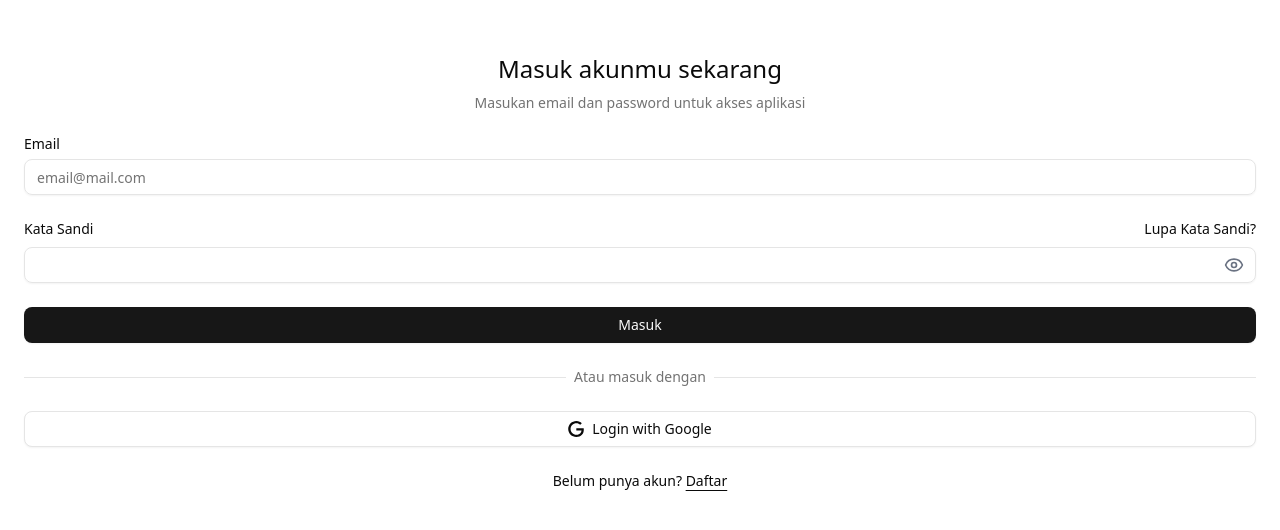
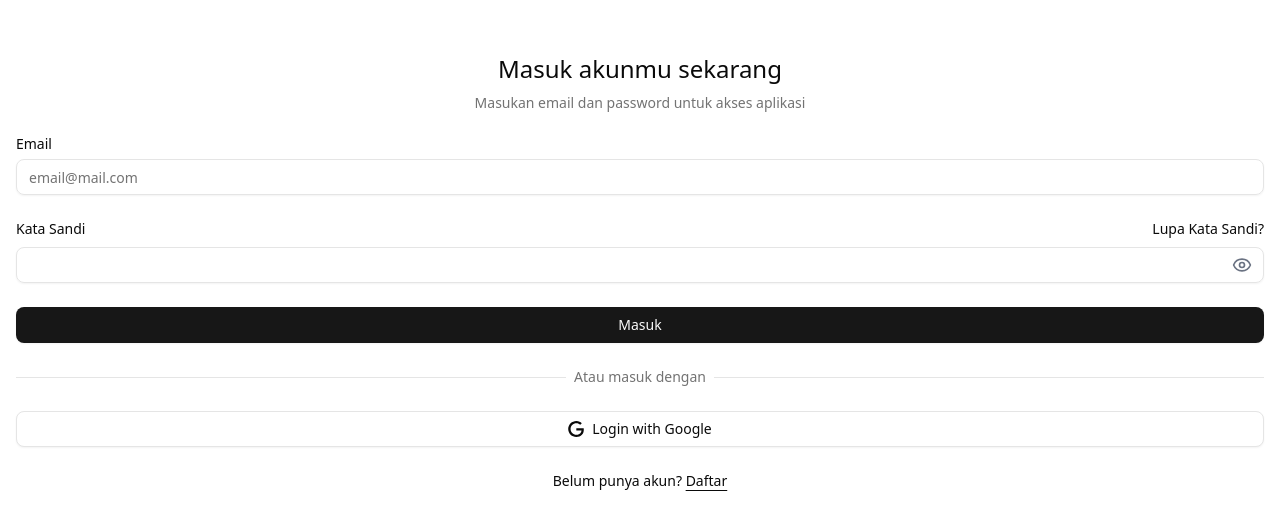
Before and after one commit to contactmadun/orbit-ui, a Vue app: page /login in a window 1280 px wide. Shown: the part 128-658 px from the top of the page. Built offline with nearby package versions, Linux system fonts and the light colour scheme.

Commit message:
edit padding login

```diff
--- a/src/components/LoginPage.vue
+++ b/src/components/LoginPage.vue
@@ -50,7 +50,7 @@ const handleLogin = async () => {
 
 <template>
     <div class="flex items-center justify-center h-screen">
-        <div class="flex flex-col items-center gap-2 text-center px-6 w-full">
+        <div class="flex flex-col items-center gap-2 text-center px-4 w-full">
             <Transition
             enter-active-class="transition transform duration-700 ease-out"
             enter-from-class="opacity-0 -translate-y-5"
```
